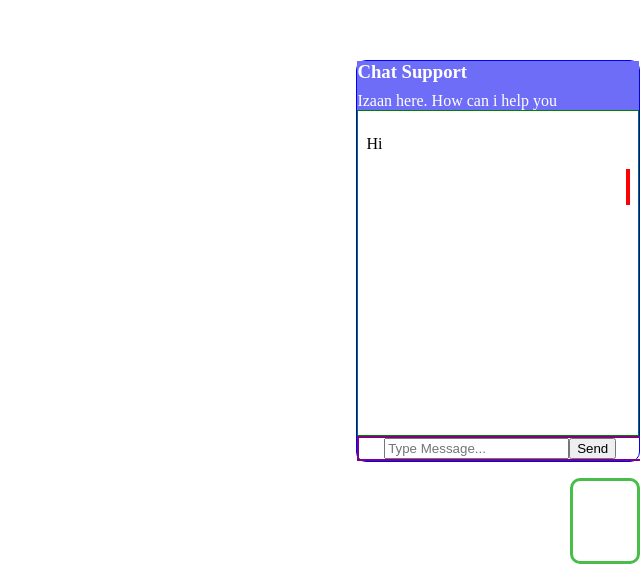
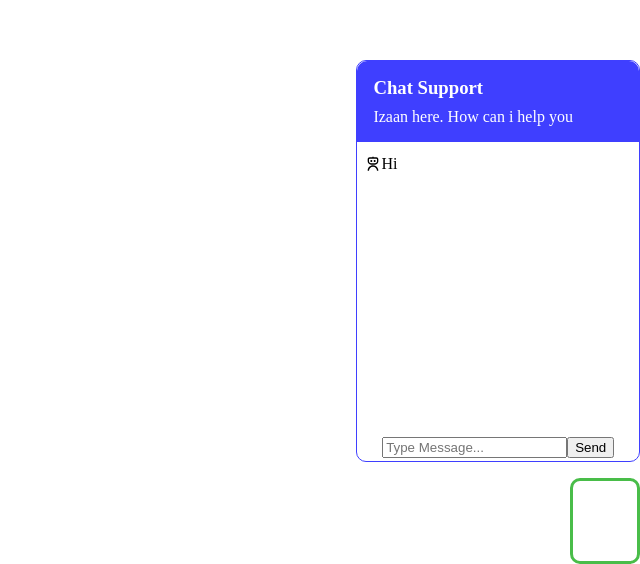
Before and after one commit to SyedMuhammadIzaan/ChatWithUs, a React (Vite) app: page / in a window 1280 px wide. Shown: the part 236-800 px from the top of the page, without its empty margins (640-1280 px from the left). Built offline with nearby package versions, Linux system fonts and the light colour scheme.

Commit message:
set the ui of the chat

```diff
--- a/src/components/Faq.jsx
+++ b/src/components/Faq.jsx
@@ -1,11 +1,15 @@
 // import React from 'react'
-import { PiChatCircleLight } from "react-icons/pi";
-import "../style/faq.css";
 import { useState } from "react";
 import { nanoid } from "nanoid";
+import { RiRobot3Line } from "react-icons/ri";
+import { PiChatCircleLight } from "react-icons/pi";
+import { RxAvatar } from "react-icons/rx";
+import "../style/faq.css";
 const Faq = () => {
 	const uniqueId = nanoid();
-	const [message, setMessage] = useState([]);
+	const [message, setMessage] = useState([
+		{ id: uniqueId, reply: "Hi", role: "bot" },
+	]);
 	const [query, setQuery] = useState("");
 
 	const handleChange = (e) => {
@@ -20,12 +24,12 @@ const Faq = () => {
 			setMessage((prev) => [...prev, userMsg]);
 
 			if (query) {
-				const res=await fetch("/api/chat", {
+				const res = await fetch("/api/chat", {
 					method: "post",
 					body: JSON.stringify({ message: query }),
 				});
-                const data=await res.json();
-                console.log("Data",data);
+				const data = await res.json();
+				console.log("Data", data);
 			}
 		} catch (error) {
 			console.log("error", error);
@@ -45,13 +49,22 @@ const Faq = () => {
 				</div>
 				<div className="chats">
 					<div className="display-message">
-						<div className="my-message">
-							<p>Hi</p>
-						</div>
-						<div className="user-message">
-							<p>{message.reply}</p>
-							{/* <p>Can you tell about refund policy</p> */}
-						</div>
+						{message.map((msg) => (
+							<div
+								className={`message ${msg.role === "user" ? "user" : "bot"}`}
+								key={msg.id}
+							>
+								{msg.role === "bot" && <RiRobot3Line />}
+								<div
+									className={
+										msg.role === "user" ? "user-message" : "my-message"
+									}
+								>
+									{msg.reply}
+								</div>
+								{msg.role === "user" && <RxAvatar />}
+							</div>
+						))}
 					</div>
 				</div>
 				<div className="text-area-wrapper">
@@ -77,3 +90,11 @@ const Faq = () => {
 };
 
 export default Faq;
+
+// <div className="my-message">
+// 	<p>Hi</p>
+// </div>
+// <div className="user-message">
+// 	<p>{message.reply}</p>
+// 	{/* <p>Can you tell about refund policy</p> */}
+// </div>
--- a/src/style/faq.css
+++ b/src/style/faq.css
@@ -1,6 +1,6 @@
-.faq-wrapper{
+.faq-wrapper {
 	/* border:1px solid black; */
-    width:100%;
+	width: 100%;
 	min-height: 100vh;
 	height: auto;
 	display: flex;
@@ -10,25 +10,28 @@
 	font-size: 16px;
 	color: white;
 }
-.faq-wrapper .chat-wrapper{
-    border:1px solid blue;
+.faq-wrapper .chat-wrapper {
+	border: 1px solid rgb(63, 63, 255);
 	border-radius: 10px;
 	height: 50vh;
 	width: 22vw;
 	margin-bottom: 1em;
 }
 
-.faq-wrapper .chat-wrapper .chat-header{
+.faq-wrapper .chat-wrapper .chat-header {
 	/* border: 2px solid yellow; */
-    background-color: rgb(109, 109, 247);
+	padding: 1em;
+	background-color: rgb(63, 63, 255);
+	border-top-left-radius: 10px;
+	border-top-right-radius: 10px;
 }
 
-.chat-wrapper .chat-header .heading h3{
+.chat-wrapper .chat-header .heading h3 {
 	margin-top: 0em;
 	margin-bottom: -0.4em;
 }
 
-.chat-header .our-intro p{
+.chat-header .our-intro p {
 	margin-bottom: 0;
 }
 .chat-wrapper {
@@ -36,46 +39,71 @@
 	flex-direction: column;
 	height: 100%; /* or set a fixed height like 100vh or 500px */
 }
-.chat-wrapper .chats{
-    border: 1px solid green;
+.chat-wrapper .chats {
+	/* border: 1px solid green; */
 	width: 100%;
 	height: 100%;
 	box-sizing: border-box;
 	padding: 0.5em;
 	flex: 1;
+	color: black;
 }
-.chats .display-message{
+.chats .display-message {
 	/* border: 1px solid black; */
 	box-sizing: border-box;
 	width: 100%;
 	height: 100%;
-}
-.chats .display-message{
-    display:flex;
+	display: flex;
 	/* overflow-x: auto; */
 	flex-direction: column;
+	gap: 0.2em;
 }
-.chats .display-message .my-message{
-    /* border: 2px solid blue; */
-    width: 100%;
+
+.message {
+	display: flex;
+	align-items: center;
+	margin: 5px 0;
+}
+
+.message.bot {
+	justify-content: flex-start; /* left */
+}
+
+.message.user {
+	justify-content: flex-end; /* right */
+}
+
+/* .chats .display-message .message {
+	display: flex;
+	align-items: center;
+}
+.display-message .message .my-message {
+	background: #f1f1f1;
+	padding: 8px 12px;
+	border-radius: 8px;
+	max-width: 70%;
 	align-self: flex-start;
 }
-.chats .display-message .user-message{
-    border: 2px solid red;
-    /* width: 100%; */
-    display: flex;
+.display-message .message .user-message {
+	background: #d1ffd1;
+	padding: 8px 12px;
+	border-radius: 8px;
+	max-width: 70%;
 	align-self: flex-end;
+} */
+.chats .display-message .my-message p {
+	color: black;
+	background: #f1f1f1;
 }
-.chats .display-message .my-message p{
+.chats .display-message .user-message p {
 	color: black;
+	background: #d1ffd1;
 }
-.chats .display-message .user-message p{
-    color: black;
-
-}
-.chat-wrapper .text-area-wrapper{
-    border: 2px solid purple;
+.chat-wrapper .text-area-wrapper {
+	/* border: 2px solid purple; */
 	width: 100%;
+	box-sizing: border-box;
+	padding: 0.2em;
 	height: auto;
 	min-height: auto;
 	display: flex;
@@ -83,7 +111,7 @@
 	justify-content: center;
 	align-items: center;
 }
-.faq-wrapper .chat-icon{
+.faq-wrapper .chat-icon {
 	border: 3px solid rgb(73, 189, 73);
 	border-radius: 10px;
 	height: 10vh;
```
Lines whose indentation alone changed are shown as unchanged.
